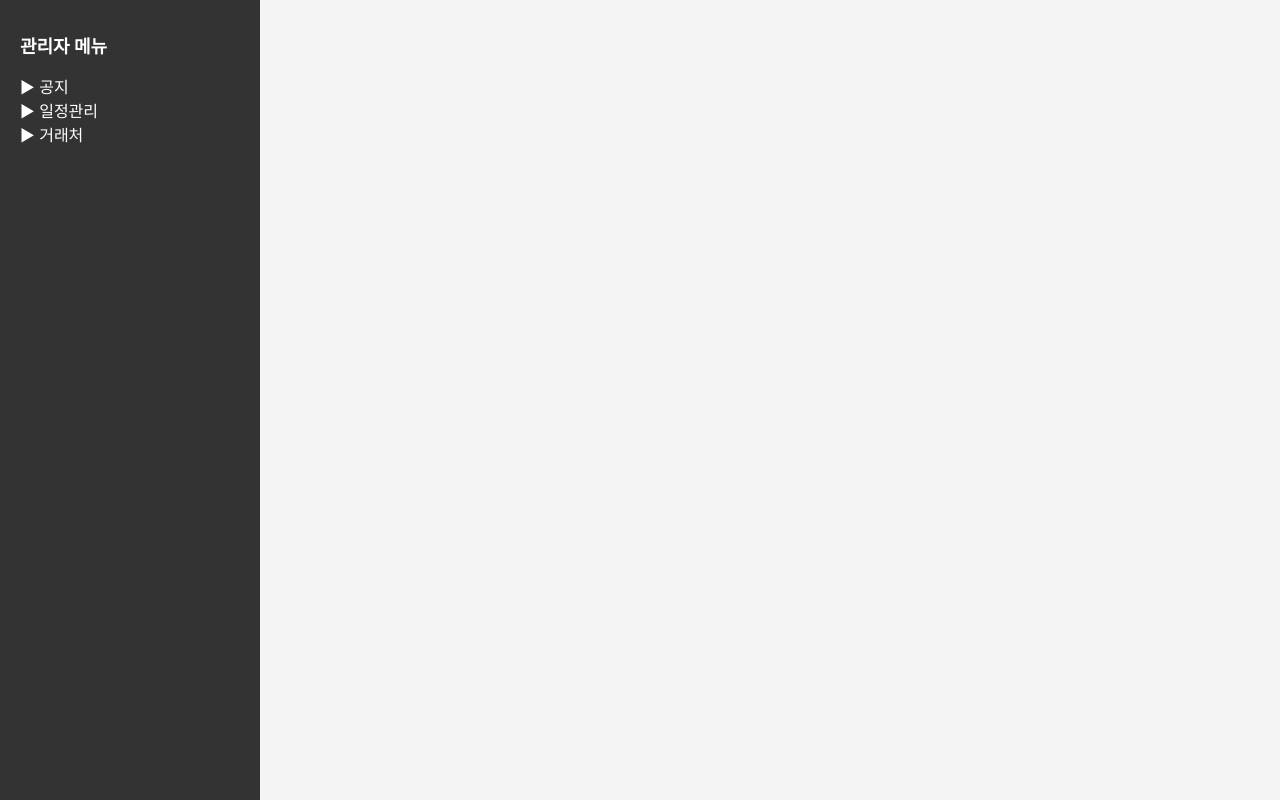
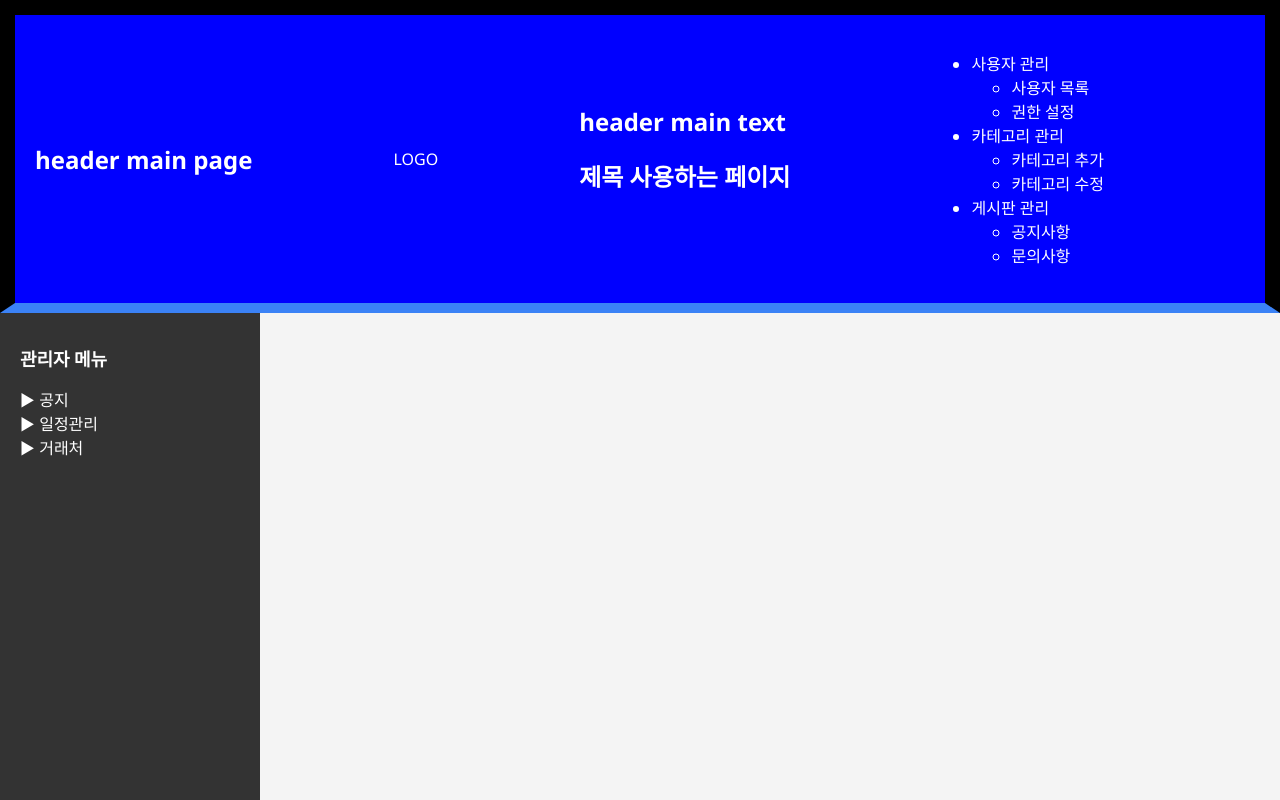
Before and after one commit to Choiinhwan11/homepiter-front, a React (Create React App) app: page /admin in a window 1280 px wide. Built offline with nearby package versions, Linux system fonts and the light colour scheme.

Commit message:
management add  base header

```diff
--- a/src/component/admin/js/AdminLayout.js
+++ b/src/component/admin/js/AdminLayout.js
@@ -1,15 +1,21 @@
 import React from 'react';
 import { Outlet } from 'react-router-dom';
+import AdminHeaderMain from './header/AdminHeaderMain'
 import AdminSideBarTitle from './sidebar/AdminSideBarTitle';
-import AdminHeaderMain from "./header/AdminHeaderMain";
 
 const AdminLayout = () => {
     return (
-        <div style={{ display: 'flex', height: '100vh' }}>
+        <div style={{ display: 'flex', flexDirection: 'column', height: '100vh' }}>
 
-            <AdminSideBarTitle />
-            <div style={{ flex: 1, padding: '20px', background: '#f4f4f4' }}>
-                <Outlet />
+            {/*해더*/}
+            <AdminHeaderMain />
+
+            {/*사이드바 */}
+            <div style={{ display: 'flex', flex: 1 }}>
+                <AdminSideBarTitle />
+                <div style={{ flex: 1, padding: '20px', backgroundColor: '#f4f4f4' }}>
+                    <Outlet />
+                </div>
             </div>
         </div>
     );
```
